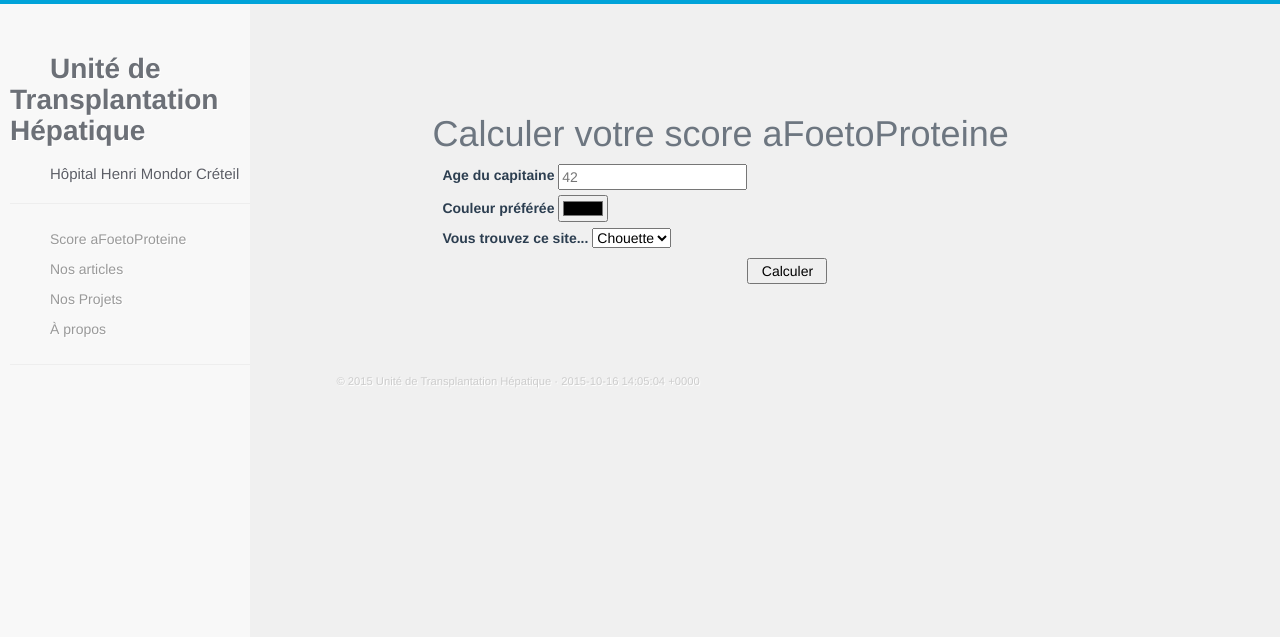
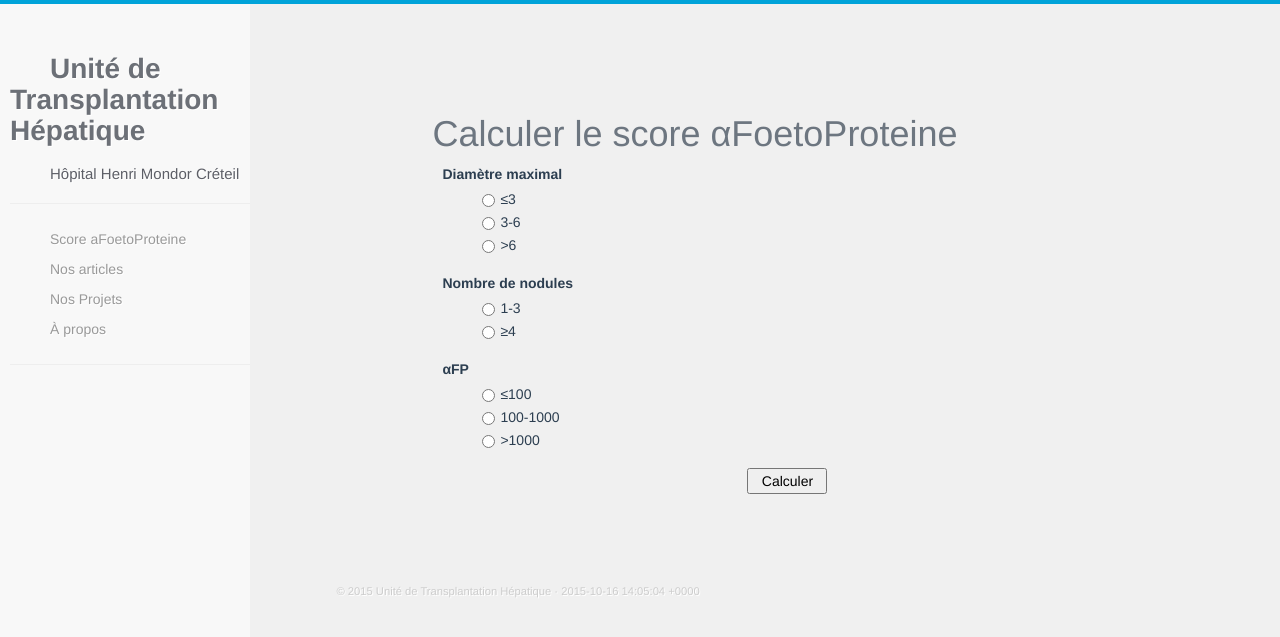
Before and after one commit to jphr/ARPHD, a Jekyll site: the page built from score.html, in a window 1280 px wide. Shown: the top 637 px of the page. Built offline with Jekyll 4.4.1, drawn with Linux system fonts in a browser that asks for light colours; nearby versions of some CDN libraries; Markdown is read by kramdown in place of the engine named in the settings.

Commit message:
Add true score

```diff
--- a/css/hc.css
+++ b/css/hc.css
@@ -59,6 +59,23 @@
   margin: auto;
   width: 80px;
   display: block;
+}
+
+input[type="radio"]{
+  margin: 5px;
+}
+
+li{
+  list-style: none;
+}
+
+/*Result*/
+.good{
+  color: green;
+}
+
+.bad{
+  color: red;
 }
 
 .posts
--- a/js/hc.js
+++ b/js/hc.js
@@ -19,8 +19,30 @@
 }
 
 function calculateScore(){
-  var age = document.score.age.value;
-  var color = document.score.color.value;
-  var opinion = document.score.opinion.value;
-  document.getElementById('result').textContent = 'Le capitaine a '+age+' ans, aime le '+color+' et c\'est '+opinion+' !';
+  var result = document.getElementById('result');
+  result.classList.remove('good');
+  result.classList.remove('bad');
+  var score = 0;
+  switch (document.score.size.value){
+    case 'mid':
+      score += 1;
+      break;
+    case 'high':
+      score += 4;
+      break;
+    default:
+  }
+  if(document.score.number.value === 'high') score += 2;
+  switch (document.score.size.value){
+    case 'mid':
+      score += 2;
+      break;
+    case 'high':
+      score += 3;
+      break;
+    default:
+  }
+
+  result.textContent = score;
+  result.classList.add(score <= 2 ? 'good' : 'bad');
 }
--- a/score.html
+++ b/score.html
@@ -3,23 +3,30 @@
 ---
 <div class="container">
   <div class="container">
-    <h1>Calculer votre score aFoetoProteine</h1>
+    <h1>Calculer le score &#945;FoetoProteine</h1>
     <form name="score" action="javascript:calculateScore()">
       <fieldset>
-        <label for="age">Age du capitaine</label>
-        <input type="number" name="age" placeholder="42" min="0">
+        <label for="size">Diamètre maximal</label>
+        <ul>
+          <li><input type="radio" name="size" value="low">&#8804;3</input></li>
+          <li><input type="radio" name="size" value="mid">3-6</input></li>
+          <li><input type="radio" name="size" value="high">&gt;6</input></li>
+        </ul>
       </fieldset>
       <fieldset>
-        <label for="color">Couleur préférée</label>
-        <input type="color" name="color">
+        <label for="color">Nombre de nodules</label>
+        <ul>
+          <li><input type="radio" name="number" value="low">1-3</input></li>
+          <li><input type="radio" name="number" value="high">&#8805;4</input></li>
+        </ul>
       </fieldset>
       <fieldset>
-        <label for="opinion">Vous trouvez ce site...</label>
-        <select name="opinion">
-          <option value="chouette">Chouette</option>
-          <option value="top">Top</option>
-          <option value="cool">Cool</option>
-        </select>
+        <label for="opinion">&#945;FP</label>
+        <ul>
+          <li><input type="radio" name="protein" value="low">&#8804;100</input></li>
+          <li><input type="radio" name="protein" value="mid">100-1000</input></li>
+          <li><input type="radio" name="protein" value="high">&gt;1000</input></li>
+        </ul>
       </fieldset>
       <input type="submit" value="Calculer">
     </form>
```
